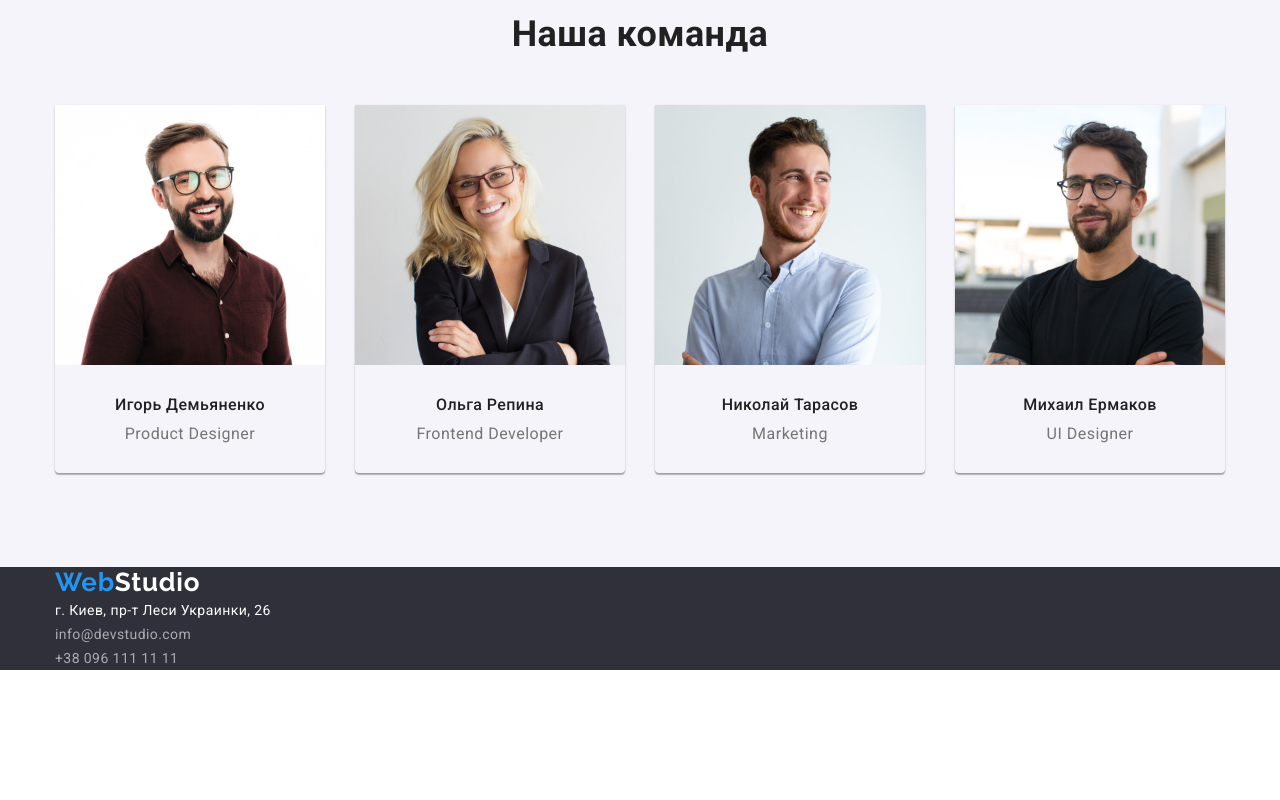
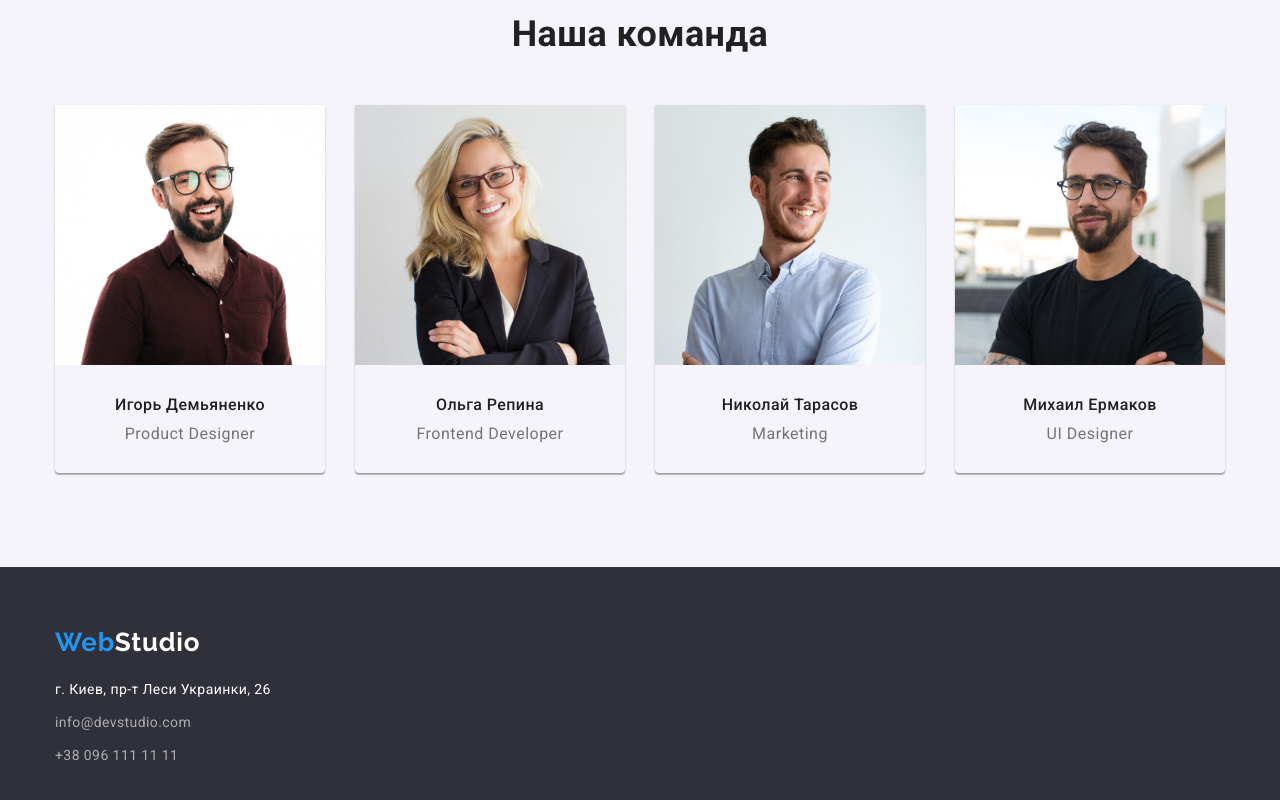
Before and after one commit to Chyhryn/goit-markup-hw-03, a plain HTML site: page index.html in a window 1280 px wide. Shown: the part 1528-2328 px from the top of the page. Before the commit the page ends 2198 px from the top, so only its background shows below. Drawn offline with nearby package versions, Linux system fonts and the light colour scheme.

Commit message:
Додає відступи та вирівнбвання в footer

```diff
--- a/css/style.css
+++ b/css/style.css
@@ -97,10 +97,13 @@ ul {
   font-size: 26px;
   line-height: 1.19;
   letter-spacing: 0.03em;
-  margin-right: 93px;
   text-decoration: none;
 
   color: var(--accent-color);
+}
+
+.header-logo {
+  margin-right: 93px;
 }
 
 .black-logo {
@@ -256,8 +259,30 @@ ul {
 .member-image {
   margin-bottom: 30px;
 }
+
+/* Footer */
+
 .footer {
   background-color: var(--bg-color);
+}
+
+.footer-container {
+  padding-top: 60px;
+  padding-bottom: 57px;
+}
+
+.footer-logo {
+  display: inline-block;
+  margin-bottom: 20px;
+}
+
+.address-text,
+.address-item:not(:last-child) {
+  margin-bottom: 9px;
+}
+
+.address-container {
+  width: 231px;
 }
 
 /* Links */
@@ -373,7 +398,7 @@ ul {
   line-height: 1.88;
 }
 
-.address {
+.footer-address {
   font-style: normal;
   color: var(--secondary-accent-color);
 }
--- a/index.html
+++ b/index.html
@@ -27,7 +27,10 @@
     <!-- Header -->
     <header class="header-section">
       <div class="container header-container">
-        <a class="logo" href="./index.html" aria-label="Логотип WebStudio"
+        <a
+          class="logo header-logo"
+          href="./index.html"
+          aria-label="Логотип WebStudio"
           >Web<span class="black-logo">Studio</span></a
         >
         <nav class="navigation">
@@ -194,12 +197,15 @@
     </main>
     <!-- Footer -->
     <footer class="footer">
-      <div class="container">
-        <a class="logo" href="/index.html" aria-label="Логотип WebStudio"
+      <div class="container footer-container">
+        <a
+          class="logo footer-logo"
+          href="/index.html"
+          aria-label="Логотип WebStudio"
           >Web<span class="white-logo">Studio</span></a
         >
-        <div class="address">
-          <address class="address">
+        <div class="address-container">
+          <address class="footer-address">
             <p class="address-text">г. Киев, пр-т Леси Украинки, 26</p>
             <ul class="address-list list">
               <li class="address-item">
```
